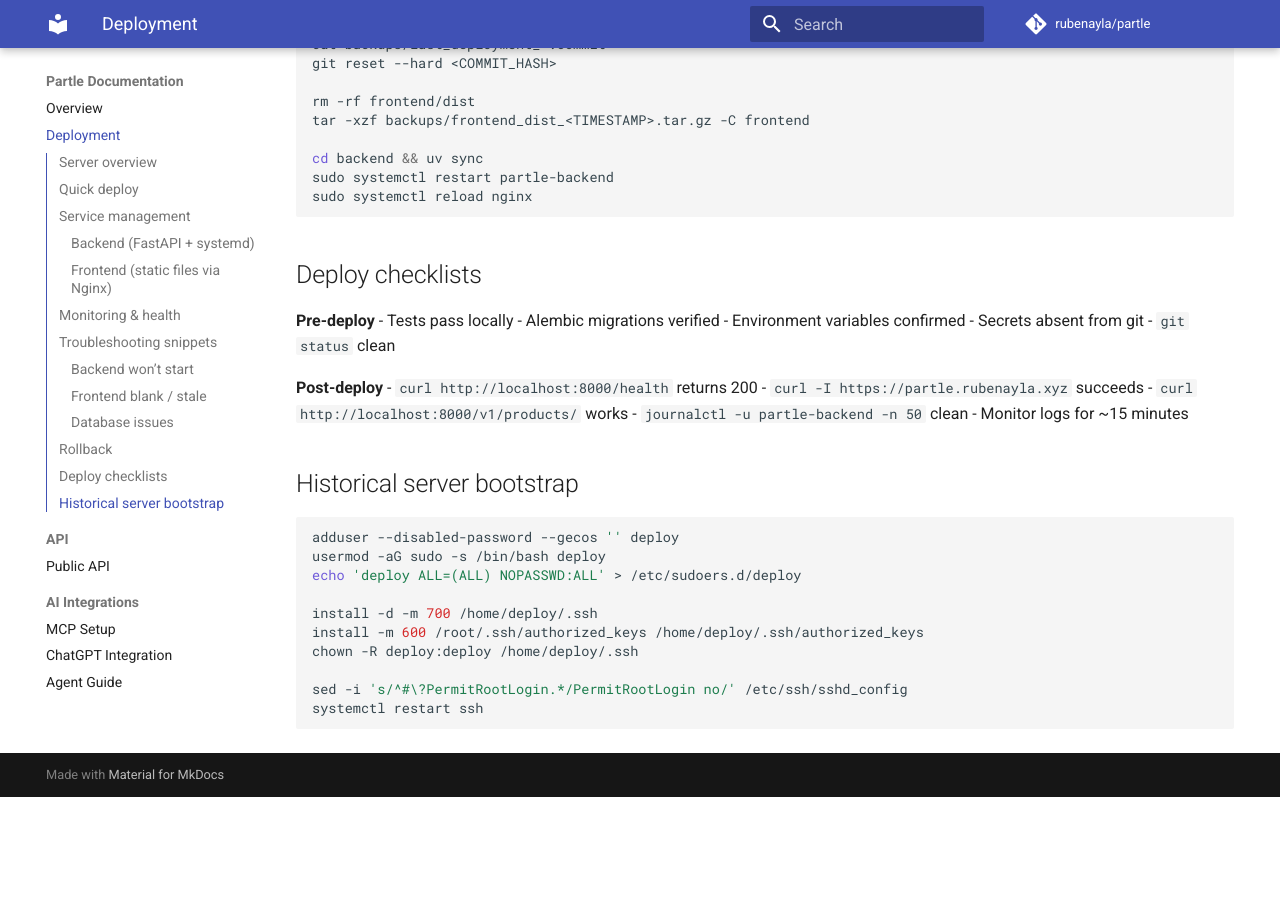
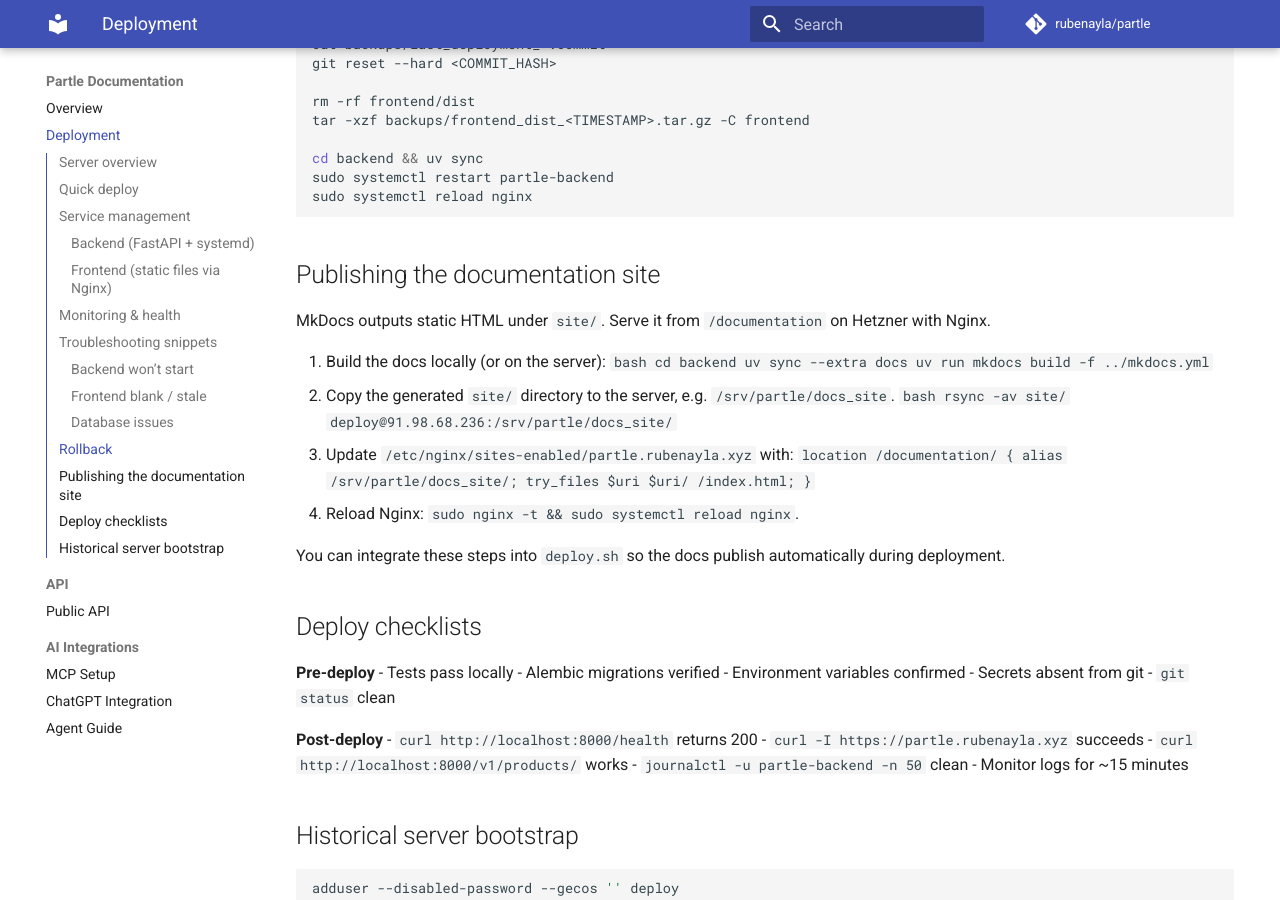
Before and after one commit to rubenayla/partle, an MkDocs documentation site: the page built from docs/deployment.md, in a window 1280 px wide and 900 px high, scrolled down 2479 px. Built offline with MkDocs 1.6.1 and Material for MkDocs 9.7.7, drawn with Linux system fonts in a browser that asks for light colours; comment, search, counter and statistics services are not loaded; before the commit the page ends 3276 px from its top, so only the background shows below that.

Commit message:
docs: add mkdocs warnings and deploy notes

````diff
--- a/docs/deployment.md
+++ b/docs/deployment.md
@@ -112,6 +112,30 @@
 sudo systemctl reload nginx
 ```
 
+## Publishing the documentation site
+MkDocs outputs static HTML under `site/`. Serve it from `/documentation` on Hetzner with Nginx.
+
+1. Build the docs locally (or on the server):
+   ```bash
+   cd backend
+   uv sync --extra docs
+   uv run mkdocs build -f ../mkdocs.yml
+   ```
+2. Copy the generated `site/` directory to the server, e.g. `/srv/partle/docs_site`.
+   ```bash
+   rsync -av site/ deploy@91.98.68.236:/srv/partle/docs_site/
+   ```
+3. Update `/etc/nginx/sites-enabled/partle.rubenayla.xyz` with:
+   ```
+   location /documentation/ {
+       alias /srv/partle/docs_site/;
+       try_files $uri $uri/ /index.html;
+   }
+   ```
+4. Reload Nginx: `sudo nginx -t && sudo systemctl reload nginx`.
+
+You can integrate these steps into `deploy.sh` so the docs publish automatically during deployment.
+
 ## Deploy checklists
 
 **Pre-deploy**
````
Also changed, not shown: docs/agents.md (+3 -0 lines), docs/chatgpt-integration.md (+3 -0 lines), docs/mcp-setup.md (+3 -0 lines), 1 other file.
